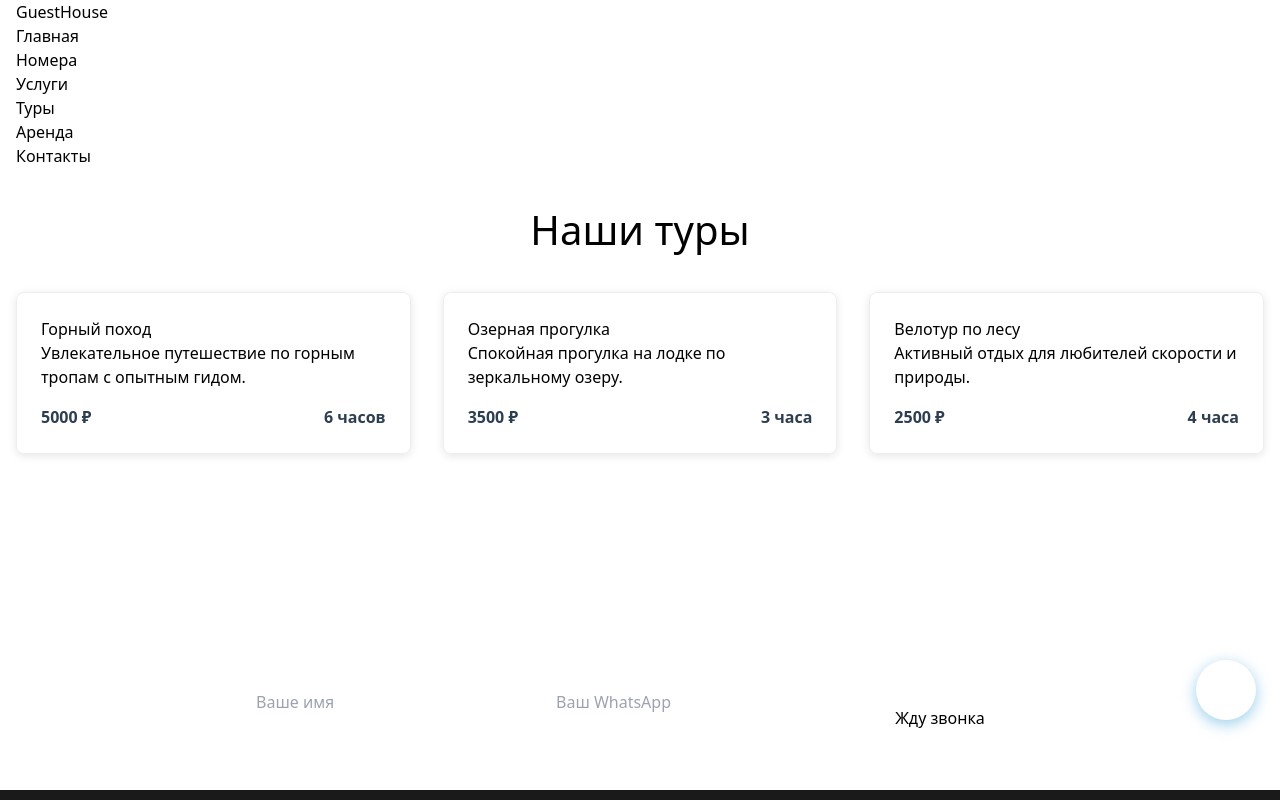
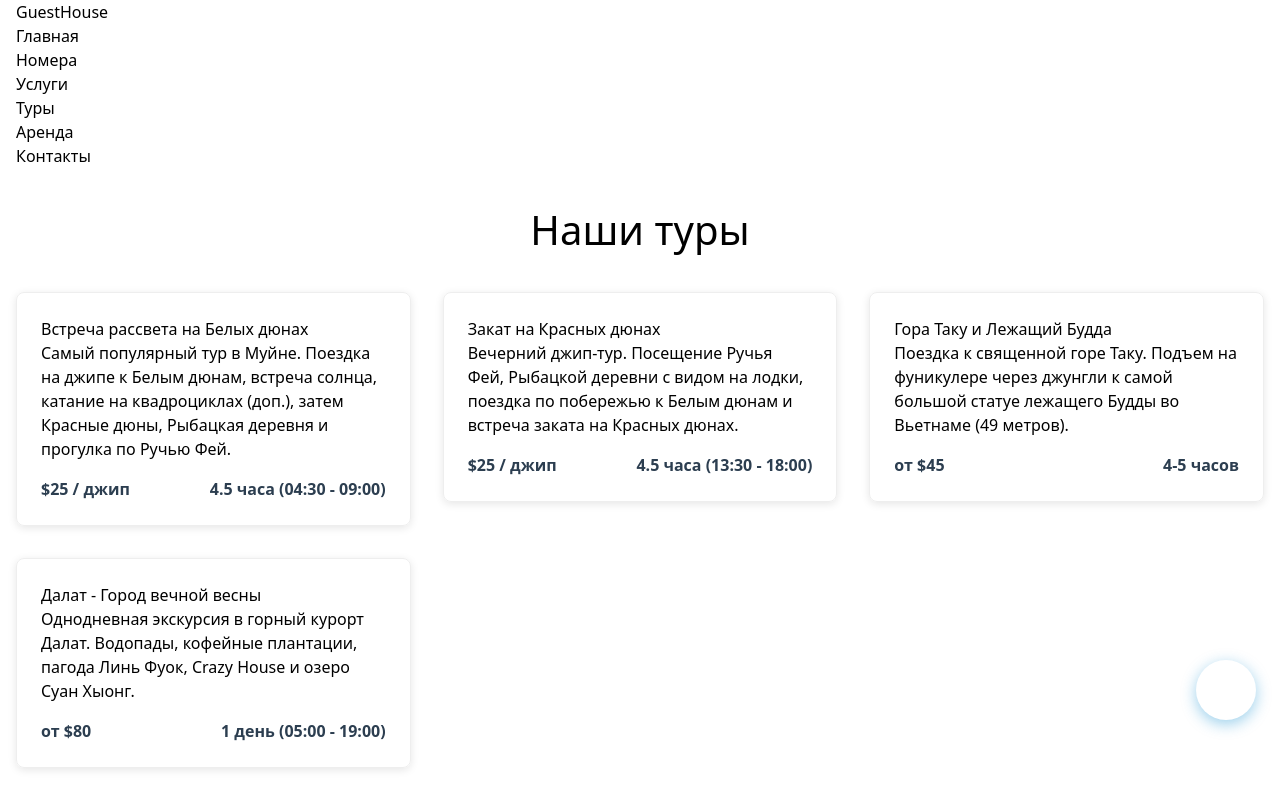
Before and after one commit to aipunkfacility/gh_site, a Vue app: page /tours in a window 1280 px wide. Shown: the top 800 px of the page. Built offline with nearby package versions, Linux system fonts and the light colour scheme.

Commit message:
Update tours.js

```diff
--- a/src/stores/tours.js
+++ b/src/stores/tours.js
@@ -2,34 +2,50 @@ import { defineStore } from 'pinia'
 
 export const useToursStore = defineStore('tours', {
   state: () => ({
+    // Туры по Муйне (Вьетнам) на основе тематики Green Hill Tours
     tours: [
       {
         id: 1,
-        title: 'Горный поход',
-        description: 'Увлекательное путешествие по горным тропам с опытным гидом.',
-        price: '5000 ₽',
-        duration: '6 часов',
-        image: '/images/tour-1.jpg' // Убедись, что картинки есть, или используй заглушки
+        title: 'Встреча рассвета на Белых дюнах',
+        description: 'Самый популярный тур в Муйне. Поездка на джипе к Белым дюнам, встреча солнца, катание на квадроциклах (доп.), затем Красные дюны, Рыбацкая деревня и прогулка по Ручью Фей.',
+        price: '$25 / джип',
+        duration: '4.5 часа (04:30 - 09:00)',
+        image: '/images/hero-mobile.jpg', // Замени на реальное фото дюн
+        route: 'Отель - Белые дюны - Красные дюны - Рыбацкая деревня - Ручей Фей - Отель'
       },
       {
         id: 2,
-        title: 'Озерная прогулка',
-        description: 'Спокойная прогулка на лодке по зеркальному озеру.',
-        price: '3500 ₽',
-        duration: '3 часа',
-        image: '/images/tour-2.jpg'
+        title: 'Закат на Красных дюнах',
+        description: 'Вечерний джип-тур. Посещение Ручья Фей, Рыбацкой деревни с видом на лодки, поездка по побережью к Белым дюнам и встреча заката на Красных дюнах.',
+        price: '$25 / джип',
+        duration: '4.5 часа (13:30 - 18:00)',
+        image: '/images/hero-mobile.jpg',
+        route: 'Отель - Ручей Фей - Рыбацкая деревня - Белые дюны - Красные дюны (Закат) - Отель'
       },
       {
         id: 3,
-        title: 'Велотур по лесу',
-        description: 'Активный отдых для любителей скорости и природы.',
-        price: '2500 ₽',
-        duration: '4 часа',
-        image: '/images/tour-3.jpg'
+        title: 'Гора Таку и Лежащий Будда',
+        description: 'Поездка к священной горе Таку. Подъем на фуникулере через джунгли к самой большой статуе лежащего Будды во Вьетнаме (49 метров).',
+        price: 'от $45',
+        duration: '4-5 часов',
+        image: '/images/hero-mobile.jpg',
+        route: 'Отель - Гора Таку - Храмовый комплекс - Отель'
+      },
+      {
+        id: 4,
+        title: 'Далат - Город вечной весны',
+        description: 'Однодневная экскурсия в горный курорт Далат. Водопады, кофейные плантации, пагода Линь Фуок, Crazy House и озеро Суан Хыонг.',
+        price: 'от $80',
+        duration: '1 день (05:00 - 19:00)',
+        image: '/images/hero-mobile.jpg',
+        route: 'Муйне - Далат (обзорная программа) - Муйне'
       }
     ]
   }),
   getters: {
-    getAllTours: (state) => state.tours
+    getAllTours: (state) => state.tours,
+    getTourById: (state) => {
+      return (id) => state.tours.find((tour) => tour.id === Number(id))
+    }
   }
 })
```
